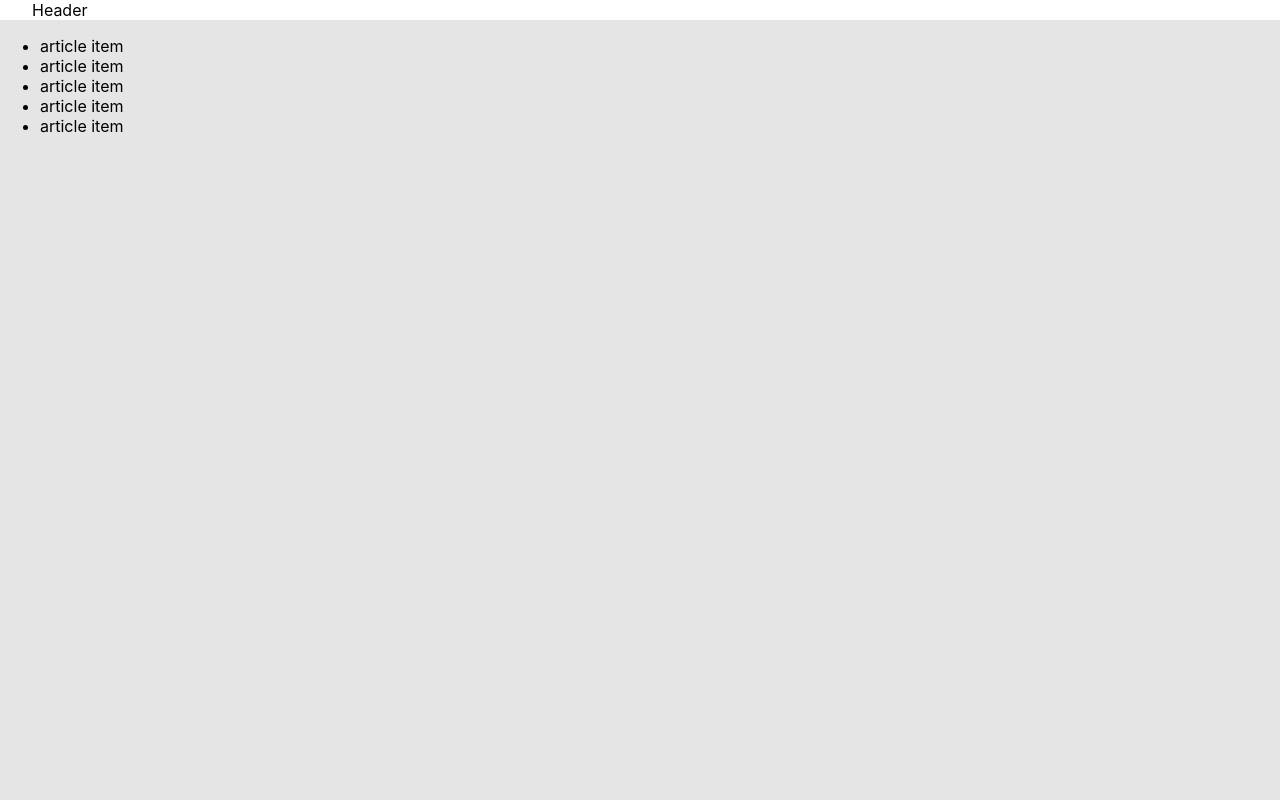
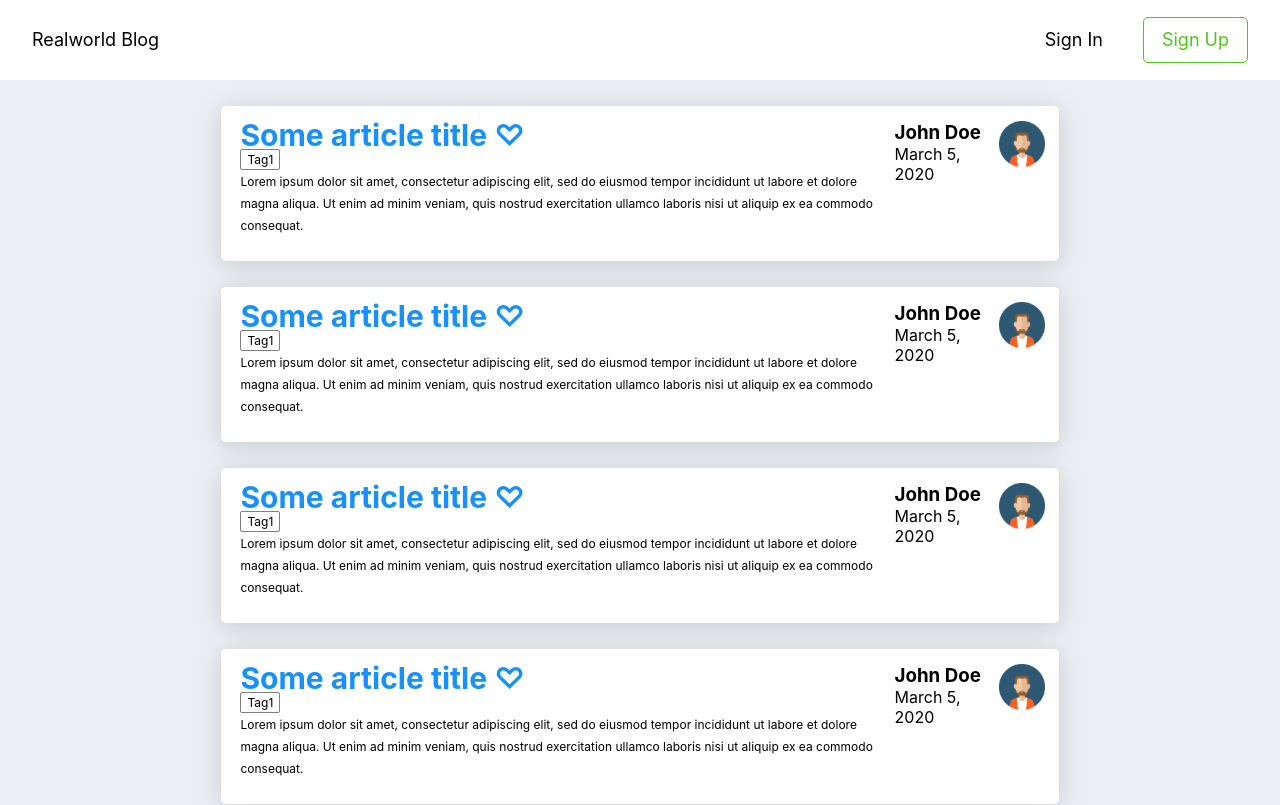
Before and after one commit to A6lock/blog, a JavaScript app: page / in a window 1280 px wide. Shown: the top 805 px of the page. Built offline with nearby package versions, Linux system fonts and the light colour scheme.

Commit message:
added article list and article list item

```diff
--- a/src/components/articleItem/ArticleItem.js
+++ b/src/components/articleItem/ArticleItem.js
@@ -1,9 +1,37 @@
+import avatar from './avatar.svg';
+
 import './articleItem.scss';
 
 function ArticleItem() {
   return (
     <li className="article-item">
-      <div>article item</div>
+      <article className="article-item__wrapper">
+        <div className="article-item__columns">
+          <div className="article-item__content">
+            <header className="article-item__header">
+              <h2>Some article title ♡</h2>
+            </header>
+            <div className="article-item__tags">Tag1</div>
+            <div className="article-item__text">
+              Lorem ipsum dolor sit amet, consectetur adipiscing elit, sed do
+              eiusmod tempor incididunt ut labore et dolore magna aliqua. Ut
+              enim ad minim veniam, quis nostrud exercitation ullamco laboris
+              nisi ut aliquip ex ea commodo consequat.
+            </div>
+          </div>
+          <div className="article-item__info">
+            <div className="article-item__tech-info">
+              <h3 className="article-item__author">John Doe</h3>
+              <span className="article-item__date">March 5, 2020</span>
+            </div>
+            <img
+              className="article-item__avatar"
+              src={avatar}
+              alt="Author avatar"
+            />
+          </div>
+        </div>
+      </article>
     </li>
   );
 }
--- a/src/components/articleItem/articleItem.scss
+++ b/src/components/articleItem/articleItem.scss
@@ -1,8 +1,53 @@
-.header {
-  background-color: #fff;
+.article-item {
+  background: #ffffff;
+  border-radius: 5px;
+  margin-bottom: 26px;
+  padding: 15px 14px 24px 19px;
+  filter: drop-shadow(0px 4px 12px rgba(0, 0, 0, 0.15));
 
-  &__container {
-    max-width: 95%;
-    margin: 0 auto;
+  &__columns {
+    display: flex;
+    justify-content: space-between;
+  }
+
+  &__header {
+    font-family: 'Inter';
+    font-style: normal;
+    font-weight: 400;
+    font-size: 20px;
+    line-height: 28px;
+    color: #1890ff;
+  }
+
+  &__content {
+    font-family: 'Inter';
+    font-style: normal;
+    font-weight: 400;
+    font-size: 12px;
+    line-height: 22px;
+    max-width: 663px;
+  }
+
+  &__tags {
+    display: inline-block;
+    font-family: 'Inter';
+    font-style: normal;
+    font-weight: 400;
+    font-size: 12px;
+    line-height: 15px;
+    padding: 2px 6px;
+    border: 1px solid rgba(0, 0, 0, 0.5);
+    border-radius: 2px;
+  }
+
+  &__info {
+    min-width: 150px;
+    display: flex;
+    justify-content: space-between;
+  }
+
+  &__avatar {
+    width: 46px;
+    height: 46px;
   }
 }
--- a/src/components/articleList/articleList.scss
+++ b/src/components/articleList/articleList.scss
@@ -1,8 +1,6 @@
-.header {
-  background-color: #fff;
-
-  &__container {
-    max-width: 95%;
-    margin: 0 auto;
-  }
+.article-list {
+  margin: 0 auto;
+  display: flex;
+  flex-direction: column;
+  width: 65.4%;
 }
--- a/src/components/header/Header.js
+++ b/src/components/header/Header.js
@@ -1,9 +1,27 @@
+/* eslint-disable jsx-a11y/anchor-is-valid */
 import './header.scss';
 
 function Header() {
   return (
     <div className="header">
-      <div className="header__container">Header</div>
+      <div className="header__container">
+        <div className="header__logo">
+          <a href="#" className="header__link">
+            Realworld Blog
+          </a>
+        </div>
+        <div className="header__authorization authorization">
+          <a href="#" className="authorization__link">
+            Sign In
+          </a>
+          <a
+            href="#"
+            className="authorization__link authorization__link--active"
+          >
+            Sign Up
+          </a>
+        </div>
+      </div>
     </div>
   );
 }
--- a/src/components/header/header.scss
+++ b/src/components/header/header.scss
@@ -1,8 +1,36 @@
+a {
+  text-decoration: none;
+  color: #000000;
+}
+
 .header {
   background-color: #fff;
+  font-family: 'Inter';
+  font-style: normal;
+  font-weight: 400;
+  font-size: 18px;
+  line-height: 28px;
 
   &__container {
     max-width: 95%;
+    height: 80px;
     margin: 0 auto;
+    display: flex;
+    justify-content: space-between;
+    align-items: center;
   }
 }
+
+.authorization {
+  display: flex;
+  column-gap: 40px;
+  justify-content: center;
+  align-items: center;
+
+  &__link--active {
+    padding: 8px 18px;
+    color: #52c41a;
+    border: 1px solid #52c41a;
+    border-radius: 5px;
+  }
+}
--- a/src/components/main/main.scss
+++ b/src/components/main/main.scss
@@ -1,4 +1,13 @@
+ul,
+li {
+  text-decoration: none;
+  list-style: none;
+  margin: 0;
+  padding: 0;
+}
+
 .main {
-  background-color: #e5e5e5;
+  padding-top: 26px;
+  background-color: #ebeef3;
   flex: 1 1 100%;
 }
--- a/src/index.js
+++ b/src/index.js
@@ -1,6 +1,7 @@
 import ReactDOM from 'react-dom/client';
 
-import './index.css';
+import './index.scss';
+
 import App from './components/app/App';
 
 const root = ReactDOM.createRoot(document.getElementById('root'));
--- a/src/index.css
+++ b/src/index.scss
@@ -1,3 +1,13 @@
+h1,
+h2,
+h3,
+h4,
+h5,
+h6 {
+  margin: 0;
+  padding: 0;
+}
+
 body {
   margin: 0;
   font-family: -apple-system, BlinkMacSystemFont, 'Segoe UI', 'Roboto', 'Oxygen',
```
Also changed, not shown: src/components/articleItem/avatar.svg (added).
